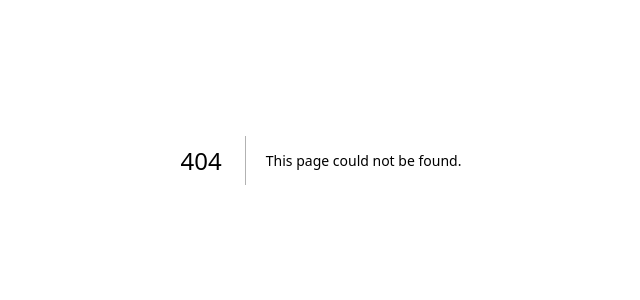
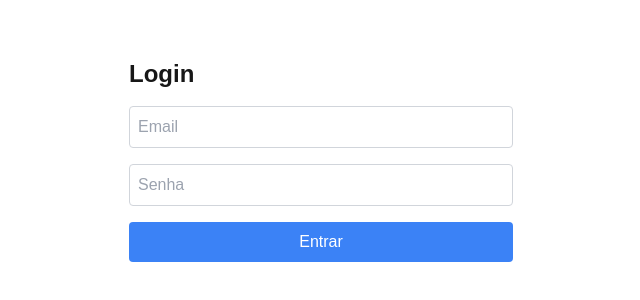
Before and after one commit to voronll/salus-forum-teste, a Next.js app: page /login in a window 1280 px wide. Before the commit this address had no page. Shown: the part 240-540 px from the top of the page, without its empty margins (319-959 px from the left). Built offline with nearby package versions, Linux system fonts and the light colour scheme.

Commit message:
feat: implementação da session

```diff
--- /dev/null
+++ b/src/app/api/users/login/route.ts
@@ -0,0 +1,36 @@
+// /app/api/users/login/route.ts
+
+import { NextResponse } from 'next/server';
+import bcrypt from 'bcrypt';
+import { query } from '@/app/lib/db';
+import { generateToken } from '@/app/lib/jwt';
+
+export async function POST(request: Request) {
+  const { email, password } = await request.json();
+
+  try {
+    const user = await query('SELECT id, username, password_hash FROM users WHERE email = $1', [email]);
+
+    if (user.rows.length === 0) {
+      return NextResponse.json({ error: 'Usuário não encontrado' }, { status: 404 });
+    }
+
+    const validPassword = await bcrypt.compare(password, user.rows[0].password_hash);
+    if (!validPassword) {
+      return NextResponse.json({ error: 'Senha incorreta' }, { status: 401 });
+    }
+
+    // Gera o token JWT
+    const token = generateToken({ userId: user.rows[0].id });
+
+    // Define o cookie com o token
+    return NextResponse.json({ message: 'Login bem-sucedido' }, {
+      headers: {
+        'Set-Cookie': `token=${token}; Path=/; HttpOnly; Secure; Max-Age=3600;`, // 1 hora
+      },
+    });
+  } catch (error) {
+    console.error('Erro ao realizar login:', error);
+    return NextResponse.json({ error: 'Erro no login' }, { status: 500 });
+  }
+}
--- /dev/null
+++ b/src/app/api/users/logout/route.ts
@@ -0,0 +1,11 @@
+// /app/api/users/logout/route.ts
+
+import { NextResponse } from 'next/server';
+
+export async function POST() {
+  return NextResponse.json({ message: 'Logout efetuado' }, {
+    headers: {
+      'Set-Cookie': 'token=; Path=/; HttpOnly; Max-Age=0;',
+    },
+  });
+}
--- /dev/null
+++ b/src/app/api/users/session/route.ts
@@ -0,0 +1,23 @@
+// /app/api/users/session/route.ts
+
+import { NextResponse } from 'next/server';
+import { verifyToken } from '@/app/lib/jwt';
+import { query } from '@/app/lib/db';
+
+export async function GET(request: Request) {
+  const cookie = request.headers.get('cookie');
+  if (!cookie) return NextResponse.json({ error: 'Não autenticado' }, { status: 401 });
+
+  try {
+    const token = cookie.split('token=')[1];
+    const payload = verifyToken(token); // Verifica o token
+    const user = await query('SELECT username FROM users WHERE id = $1', [payload.userId]);
+
+    if (!user.rows[0]) return NextResponse.json({ error: 'Usuário não encontrado' }, { status: 404 });
+
+    return NextResponse.json({ username: user.rows[0].username });
+  } catch (error) {
+    console.error('Erro ao verificar sessão:', error);
+    return NextResponse.json({ error: 'Sessão inválida ou expirada' }, { status: 401 });
+  }
+}
--- a/src/app/components/header.tsx
+++ b/src/app/components/header.tsx
@@ -1,7 +1,41 @@
+'use client';
+
 import Image from "next/image";
 import SalusLogo from "@/app/assets/SalusLogoV2.png";
+import { useEffect, useState } from "react";
+import { useRouter } from "next/navigation";
 
 const Header = () => {
+  const [username, setUsername] = useState<string | null>(null);
+  const router = useRouter();
+
+  useEffect(() => {
+    // Checa se há um usuário autenticado
+    const fetchUser = async () => {
+      try {
+        const response = await fetch('/api/users/session', { credentials: 'include' });
+        if (response.ok) {
+          const data = await response.json();
+          setUsername(data.username);
+        }
+      } catch (error) {
+        console.error("Erro ao obter usuário:", error);
+      }
+    };
+
+    fetchUser();
+  }, []);
+
+  const handleLogout = async () => {
+    try {
+      await fetch('/api/users/logout', { method: 'POST', credentials: 'include' });
+      setUsername(null);
+      router.push('/login'); // Redireciona para login após logout
+    } catch (error) {
+      console.error("Erro ao fazer logout:", error);
+    }
+  };
+
   return (
     <header className="bg-black w-full py-4 border-b-2 border-gray-600 flex justify-between items-center">
       <a href="/" className="flex items-center text-white no-underline">
@@ -29,6 +63,21 @@ const Header = () => {
               Comunidade
             </a>
           </li>
+          {username ? (
+            <>
+              <li>
+                <span className="text-white">Bem-vindo, {username}</span>
+              </li>
+              <li>
+                <button
+                  onClick={handleLogout}
+                  className="bg-gradient-to-r from-orange-400 to-red-500 bg-clip-text text-transparent"
+                >
+                  Logout
+                </button>
+              </li>
+            </>
+          ) : (
             <li>
               <a
                 href="/login/"
@@ -37,6 +86,7 @@ const Header = () => {
                 Login
               </a>
             </li>
+          )}
         </ul>
       </nav>
     </header>
--- /dev/null
+++ b/src/app/lib/jwt.ts
@@ -0,0 +1,28 @@
+import jwt from 'jsonwebtoken';
+
+const SECRET_KEY = process.env.JWT_SECRET || 'qj5tBZ2pLG/yFDbdvsiDDHahr/7wsHn7SjpMlERjGifulZ3vCMfk3hERrkMDaouaAP3PxEYbmVs'; // Idealmente, configure isso no .env
+
+// Tempo de expiração configurável
+const TOKEN_EXPIRATION = '1h'; // Exemplo: 1 hora
+
+/**
+ * Gera um token JWT para um payload específico.
+ * @param payload Dados que deseja incluir no token.
+ * @returns Token JWT assinado.
+ */
+export function generateToken(payload: object): string {
+  return jwt.sign(payload, SECRET_KEY, { expiresIn: TOKEN_EXPIRATION });
+}
+
+/**
+ * Verifica a validade de um token JWT.
+ * @param token Token a ser verificado.
+ * @returns Decoded payload ou erro.
+ */
+export function verifyToken(token: string): object {
+  try {
+    return jwt.verify(token, SECRET_KEY);
+  } catch (error) {
+    throw new Error('Token inválido ou expirado');
+  }
+}
--- /dev/null
+++ b/src/app/login/page.tsx
@@ -0,0 +1,68 @@
+'use client';
+
+import { useState } from 'react';
+import { useRouter } from 'next/navigation';
+
+const LoginPage = () => {
+  const [email, setEmail] = useState('');
+  const [password, setPassword] = useState('');
+  const [error, setError] = useState<string | null>(null);
+  const router = useRouter();
+
+  const handleLogin = async (e: React.FormEvent) => {
+    e.preventDefault();
+
+    try {
+      const response = await fetch('/api/users/login', {
+        method: 'POST',
+        headers: { 'Content-Type': 'application/json' },
+        body: JSON.stringify({ email, password }),
+      });
+
+      const data = await response.json();
+
+      if (response.ok) {
+        // Redirecionar para a página inicial após login bem-sucedido
+        router.push('/');
+      } else {
+        setError(data.error || 'Erro ao fazer login');
+      }
+    } catch (error) {
+      console.error(error);
+      setError('Erro ao fazer login');
+    }
+  };
+
+  return (
+    <div className="flex justify-center items-center min-h-screen">
+      <form onSubmit={handleLogin} className="w-full max-w-sm space-y-4">
+        <h1 className="text-2xl font-semibold">Login</h1>
+        {error && <div className="text-red-500">{error}</div>}
+        <input
+          type="email"
+          value={email}
+          onChange={(e) => setEmail(e.target.value)}
+          placeholder="Email"
+          required
+          className="w-full p-2 border border-gray-300 rounded"
+        />
+        <input
+          type="password"
+          value={password}
+          onChange={(e) => setPassword(e.target.value)}
+          placeholder="Senha"
+          required
+          className="w-full p-2 border border-gray-300 rounded"
+        />
+        <button
+          type="submit"
+          className="w-full bg-blue-500 text-white p-2 rounded"
+        >
+          Entrar
+        </button>
+      </form>
+    </div>
+  );
+};
+
+export default LoginPage;
```
Lines whose indentation alone changed are shown as unchanged.
